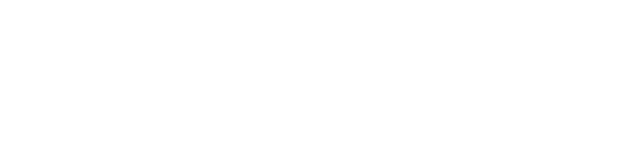
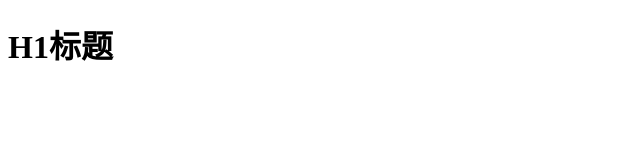
Before and after one commit to MengSen92/project_02, a plain HTML site: page index.html in a window 1280 px wide. Shown: the whole page, without its empty margins (0-640 px from the left). Drawn offline with Linux system fonts and the light colour scheme.

Commit message:
新增了index.js和index.css并修改了index.html

```diff
--- a/index.html
+++ b/index.html
@@ -5,8 +5,12 @@
   <meta http-equiv="X-UA-Compatible" content="IE=edge">
   <meta name="viewport" content="width=device-width, initial-scale=1.0">
   <title>Document</title>
+  <link rel="stylesheet" href="./index.css">
+  <script src="./index.js"></script>
 </head>
 <body>
-  <div class="box"></div>
+  <div class="box">
+    <h1>H1标题</h1>
+  </div>
 </body>
 </html>
```
Also changed, not shown: index.css (added), index.js (added).
